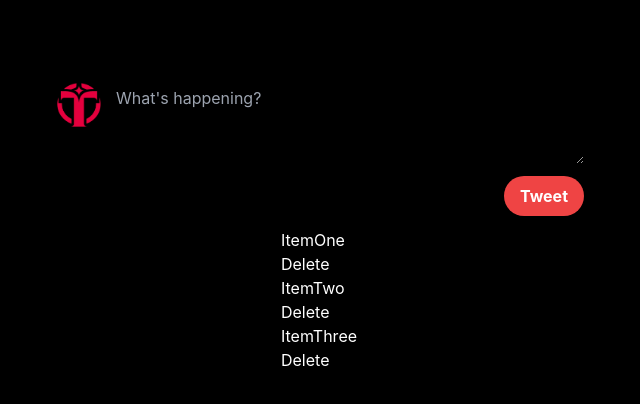
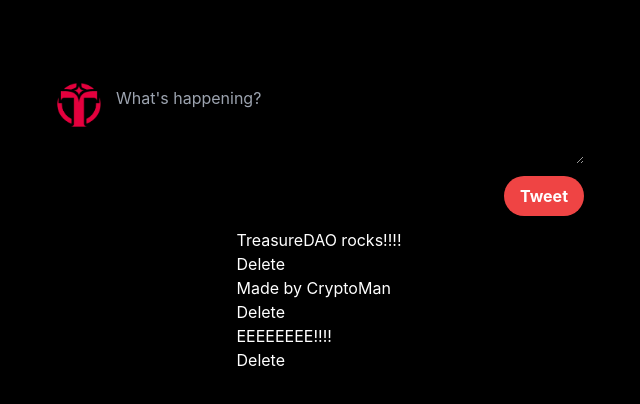
Before and after one commit to davidagustin/treasuretweets, a Next.js app: page / in a window 1280 px wide. Shown: the top 404 px of the page, without its empty margins (321-961 px from the left). Built offline with nearby package versions, Linux system fonts and the light colour scheme.

Commit message:
Finish add functionality

```diff
--- a/pages/components/MessageInput/MessageInput.tsx
+++ b/pages/components/MessageInput/MessageInput.tsx
@@ -1,18 +1,21 @@
+import { useState } from "react";
+
 import Button from '../shared/Button'
 import ProfileIcon from '../shared/ProfileIcon'
 import TextArea from '../shared/TextArea'
 
-export default function MessageInput() {
+export default function MessageInput({ textArea, updateTextArea, handleClick}) {
+
   return (
     <div className="mb-3 mt-10">
         <div className="flex">
             <div className="mt-10">
                 <ProfileIcon image={'/favicon.webp'}/>
             </div>
-            <TextArea />
+            <TextArea updateTextArea={updateTextArea} textArea={textArea}/>
         </div>
         <div className="flex justify-end">
-            <Button buttonText={'Tweet'}/>
+            <Button buttonText={'Tweet'} handleClick={handleClick}/>
         </div>
     </div>
   )
--- a/pages/components/shared/Button/Button.tsx
+++ b/pages/components/shared/Button/Button.tsx
@@ -1,6 +1,6 @@
-export default function Button({buttonText}) {
+export default function Button({ buttonText, handleClick }) {
     return (
-      <button className="bg-red-500 hover:bg-red-700 text-white font-bold py-2 px-4 rounded-full">
+      <button className="bg-red-500 hover:bg-red-700 text-white font-bold py-2 px-4 rounded-full" onClick={(event) => handleClick(event)}>
         {buttonText}
       </button>
     )
--- a/pages/components/shared/ProfileIcon/ProfileIcon.tsx
+++ b/pages/components/shared/ProfileIcon/ProfileIcon.tsx
@@ -1,4 +1,4 @@
-import Image from 'next/image'
+import Image from 'next/image';
 
 export default function ProfileIcon({ image }) {
     return (
--- a/pages/components/shared/TextArea/TextArea.tsx
+++ b/pages/components/shared/TextArea/TextArea.tsx
@@ -1,7 +1,9 @@
-export default function TextArea() {
+export default function TextArea({ updateTextArea, textArea }) {
   return (
     <div className="mb-3 xl:w-[30rem] mt-10">
         <textarea
+        value={textArea}
+        onChange={(event) => updateTextArea(event.target.value)}
         className="
             form-control
             block
--- a/pages/index.tsx
+++ b/pages/index.tsx
@@ -1,22 +1,32 @@
+import { useState } from "react";
+
 import Head from 'next/head';
 import styles from '../styles/Home.module.css';
 import MessageInput from './components/MessageInput';
 import MessageCard from './components/shared/MessageCard';
-import React, { useState } from "react";
-import { SyntheticEventData } from 'react-dom/test-utils';
 
 export default function Home() {
   const defaultList = [
-    { message: "ItemOne" },
-    { message: "ItemTwo" },
-    { message: "ItemThree" }
+    { message: "TreasureDAO rocks!!!!" },
+    { message: "Made by CryptoMan" },
+    { message: "EEEEEEEE!!!!" }
   ];
 
   const [list, updateList] = useState(defaultList);
+  const [textArea, updateTextArea] = useState('');
 
-  const handleDelete= (index: number): void => {
+  const handleAdd = (message) => {
+    updateList([{ message }, ...list])
+  }
+
+  const handleDelete = (index: number): void => {
     updateList(list.filter((_, listIndex) => listIndex !== index))
-   };
+  };
+
+  const handleClick = (event) => {
+    handleAdd(textArea);
+    updateTextArea('');
+  };
 
   return (
     <div className={styles.container}>
@@ -26,7 +36,7 @@ export default function Home() {
         <link rel="icon" href="/favicon.webp" />
       </Head>
       <main className={styles.main}>
-        <MessageInput />
+        <MessageInput textArea={textArea} updateTextArea={updateTextArea} handleClick={handleClick}/>
         <div>
           {list.map((item, i) => {
             return (
```
